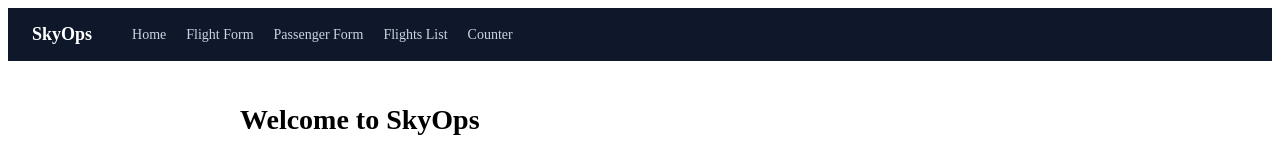
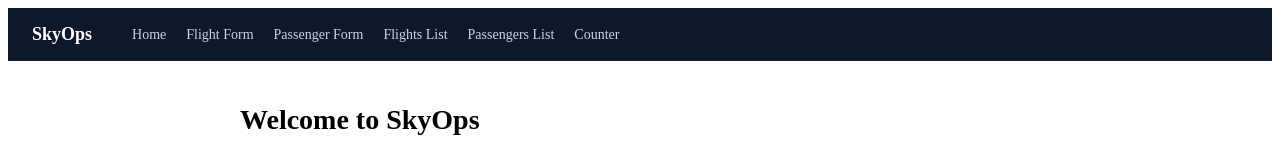
Before and after one commit to Adam-hash-a11y/skyops-forms, a React (Vite) app: page / in a window 1280 px wide. Shown: the top 152 px of the page. Built offline with nearby package versions, Linux system fonts and the light colour scheme.

Commit message:
feat: add passengers list navigation

```diff
--- a/src/components/header/Header.tsx
+++ b/src/components/header/Header.tsx
@@ -35,6 +35,7 @@ export const Header = () => {
       <StyledLink to="/flight">Flight Form</StyledLink>
       <StyledLink to="/passenger">Passenger Form</StyledLink>
       <StyledLink to="/flights">Flights List</StyledLink>
+      <StyledLink to="/passengers">Passengers List</StyledLink>
       <StyledLink to="/counter">Counter</StyledLink>
     </Nav>
   );
```
